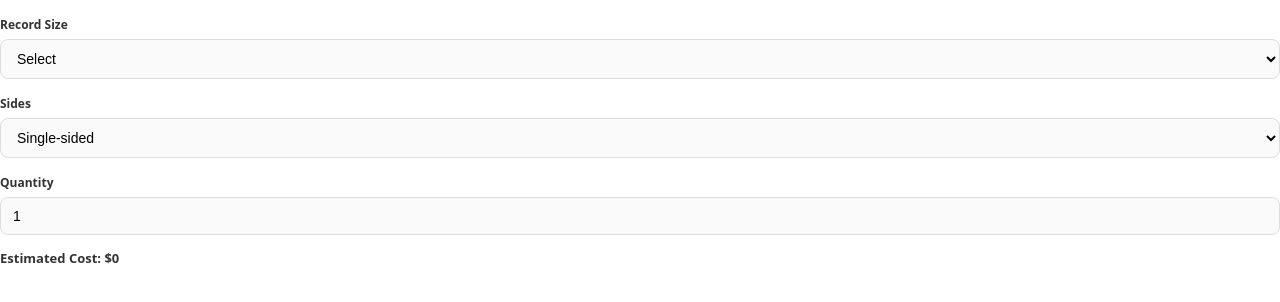
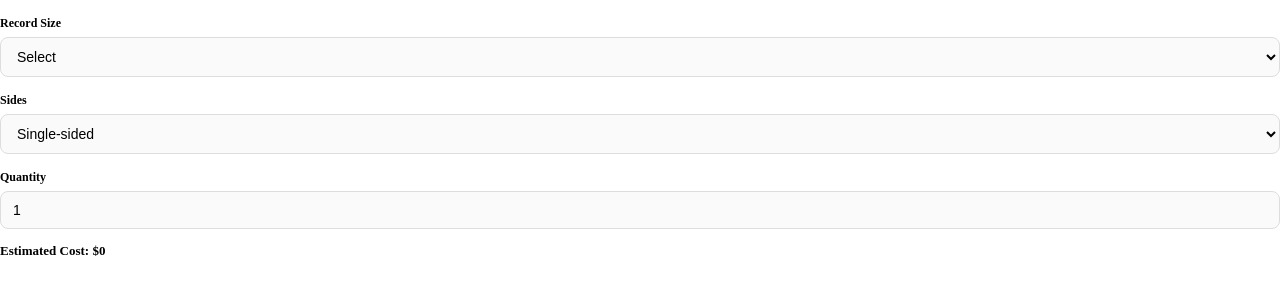
Before and after one commit to crosstalkrecords/crosstalk-customs-calculator, a plain HTML site: page calculator.html in a window 1280 px wide. Drawn offline with Linux system fonts and the light colour scheme.

Commit message:
Update calculator.html

```diff
--- a/calculator.html
+++ b/calculator.html
@@ -10,11 +10,12 @@ body{
 margin:0;
 padding:0;
 background:transparent;
-font-family:system-ui,-apple-system,Segoe UI,Roboto,Helvetica,Arial,sans-serif;
-color:#333;
+font-family:inherit;
+font-size:14px;
+color:inherit;
 }
 
-/* match Crosstalk form spacing */
+/* match Crosstalk form label rhythm */
 
 label{
 display:block;
@@ -24,7 +25,7 @@ margin-top:16px;
 margin-bottom:6px;
 }
 
-/* match form inputs */
+/* match Crosstalk form inputs */
 
 select,
 input{
@@ -37,7 +38,7 @@ background:#fafafa;
 box-sizing:border-box;
 }
 
-/* number input alignment */
+/* tighten number input */
 
 input[type="number"]{
 margin-bottom:4px;
@@ -49,7 +50,6 @@ margin-bottom:4px;
 margin-top:10px;
 font-weight:700;
 font-size:13px;
-color:#333;
 }
 </style>
 </head>
```
